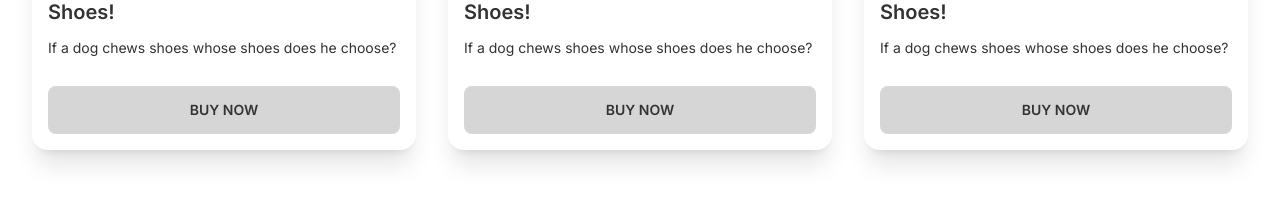
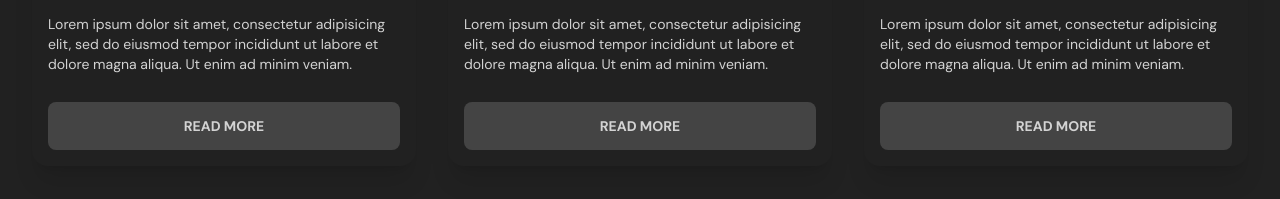
Before and after one commit to raihan-akbar/bm, a CodeIgniter app: page /bm/ in a window 1280 px wide. Shown: the part 1886-2085 px from the top of the page. Run offline with CodeIgniter, Linux system fonts and the light colour scheme; some libraries are stand-ins or nearby versions.

Commit message:
Update index.php

```diff
--- a/application/views/index.php
+++ b/application/views/index.php
@@ -89,32 +90,35 @@
 		  <h1 class="text-3xl font-bold text-center mb-12 text-primary">Portfolio</h1>
 		  	<div class="md:columns-3 lg:columns-3 sm:columns-1 gap-8 mb-6">
 			  	<div class="card card-compact w-96 shadow-xl mb-4 ">
-					  <figure><img src="https://placeimg.com/400/225/arch" alt="Shoes" /></figure>
+					  <figure><img src="<?=base_url('_assets/img/hero.jpg') ?>" alt="Shoes" /></figure>
 					  <div class="card-body">
 					    <h2 class="card-title">Shoes!</h2>
-					    <p class="mb-5">If a dog chews shoes whose shoes does he choose?</p>
+					    <p class="mb-5">Lorem ipsum dolor sit amet, consectetur adipisicing elit, sed do eiusmod
+					    tempor incididunt ut labore et dolore magna aliqua. Ut enim ad minim veniam.</p>
 					    <div class="card-actions justify-end">
-					      <button class="btn btn-active btn-ghost btn-block">Buy Now</button>
+					      <button class="btn btn-active btn-ghost btn-block">Read More</button>
 					    </div>
 					  </div>
 					</div>
 					<div class="card card-compact w-96 shadow-xl mb-4 ">
-					  <figure><img src="https://placeimg.com/400/225/arch" alt="Shoes" /></figure>
+					  <figure><img src="<?=base_url('_assets/img/hero.jpg') ?>" alt="Shoes" /></figure>
 					  <div class="card-body">
 					    <h2 class="card-title">Shoes!</h2>
-					    <p class="mb-5">If a dog chews shoes whose shoes does he choose?</p>
+					    <p class="mb-5">Lorem ipsum dolor sit amet, consectetur adipisicing elit, sed do eiusmod
+					    tempor incididunt ut labore et dolore magna aliqua. Ut enim ad minim veniam.</p>
 					    <div class="card-actions justify-end">
-					      <button class="btn btn-active btn-ghost btn-block">Buy Now</button>
+					      <button class="btn btn-active btn-ghost btn-block">Read More</button>
 					    </div>
 					  </div>
 					</div>
 					<div class="card card-compact w-96 shadow-xl mb-4 ">
-					  <figure><img src="https://placeimg.com/400/225/arch" alt="Shoes" /></figure>
+					  <figure><img src="<?=base_url('_assets/img/hero.jpg') ?>" alt="Shoes" /></figure>
 					  <div class="card-body">
 					    <h2 class="card-title">Shoes!</h2>
-					    <p class="mb-5">If a dog chews shoes whose shoes does he choose?</p>
+					    <p class="mb-5">Lorem ipsum dolor sit amet, consectetur adipisicing elit, sed do eiusmod
+					    tempor incididunt ut labore et dolore magna aliqua. Ut enim ad minim veniam.</p>
 					    <div class="card-actions justify-end">
-					      <button class="btn btn-active btn-ghost btn-block">Buy Now</button>
+					      <button class="btn btn-active btn-ghost btn-block">Read More</button>
 					    </div>
 					  </div>
 					</div>
```
Also changed, not shown: other parts of application/views/index.php (+14 -13 lines).
